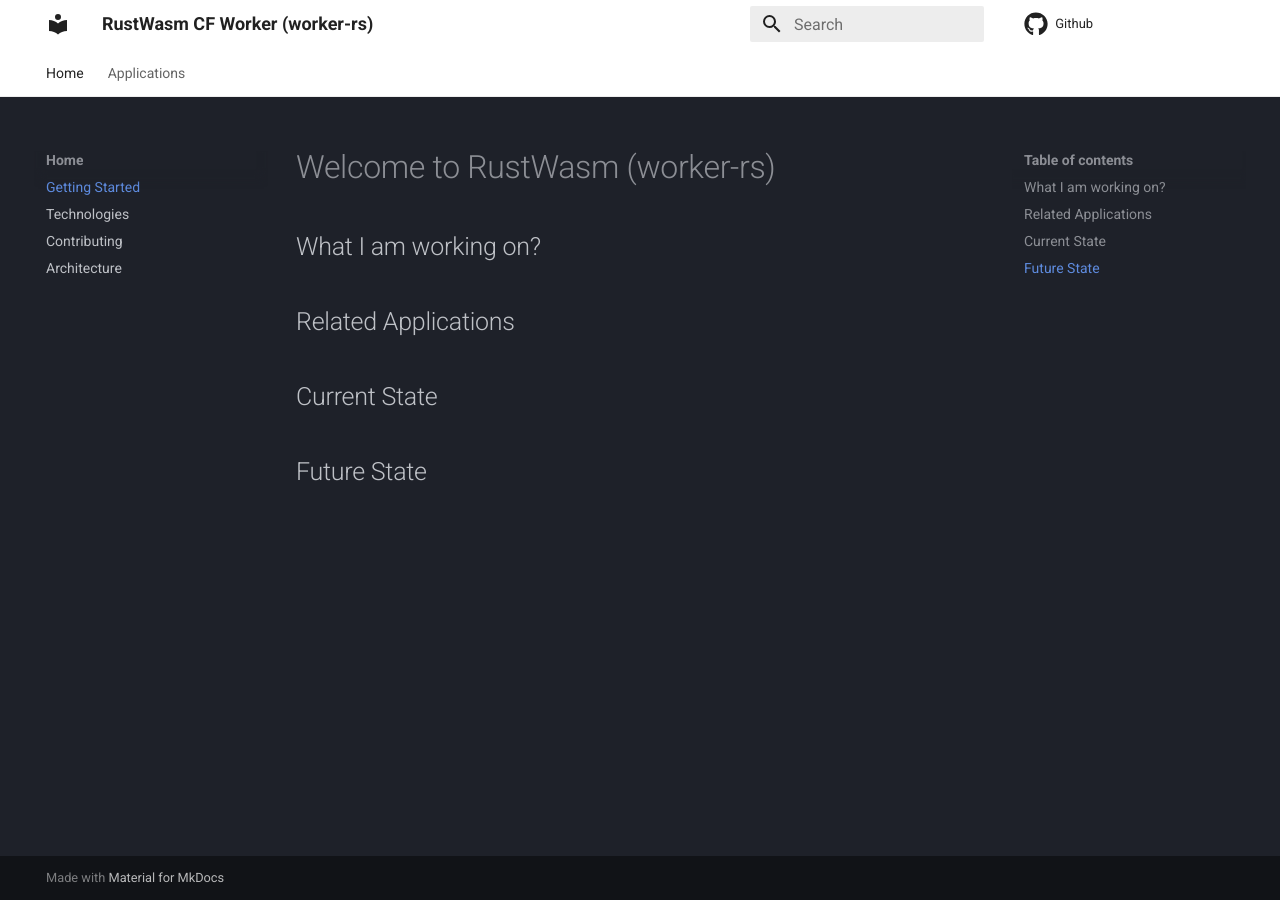
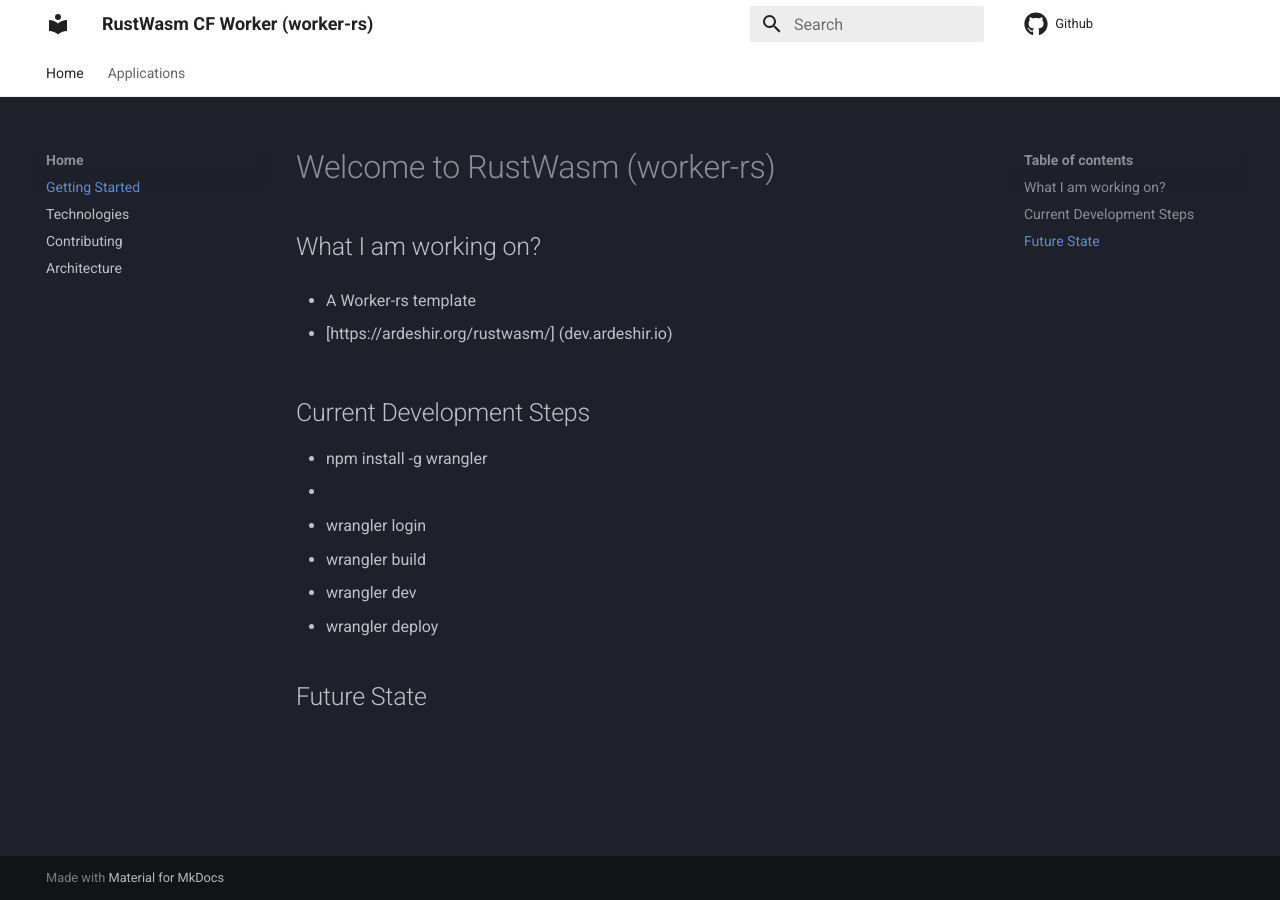
Before and after one commit to ardeshir/rustwasm, an MkDocs documentation site: the page built from docs/index.md, in a window 1280 px wide. Built offline with MkDocs 1.6.1 and Material for MkDocs 9.7.7, drawn with Linux system fonts in a browser that asks for light colours; comment, search, counter and statistics services are not loaded.

Commit message:
adding docs

```diff
--- a/docs/index.md
+++ b/docs/index.md
@@ -1,12 +1,17 @@
 # Welcome to RustWasm (worker-rs)
 
 ## What I am working on?
+- A Worker-rs template
 
+- [https://ardeshir.org/rustwasm/] (dev.ardeshir.io)
+## Current Development Steps
 
-## Related Applications
-
-
-## Current State
+- npm install -g wrangler
+- <edit toml files>
+- wrangler login
+- wrangler build
+- wrangler dev
+- wrangler deploy
 
 
 ## Future State
--- a/wrangler.toml
+++ b/wrangler.toml
@@ -9,5 +9,9 @@
 [build]
 command = "cargo install -q worker-build && worker-build --release" # required
 
+routes = [
+	{ pattern = "dev.ardeshir.io", custom_domain = true, zone_name = "ardeshir.io" }
+]
+
 # read more about configuring your Worker via wrangler.toml at:
 # https://developers.cloudflare.com/workers/cli-wrangler/configuration
```
